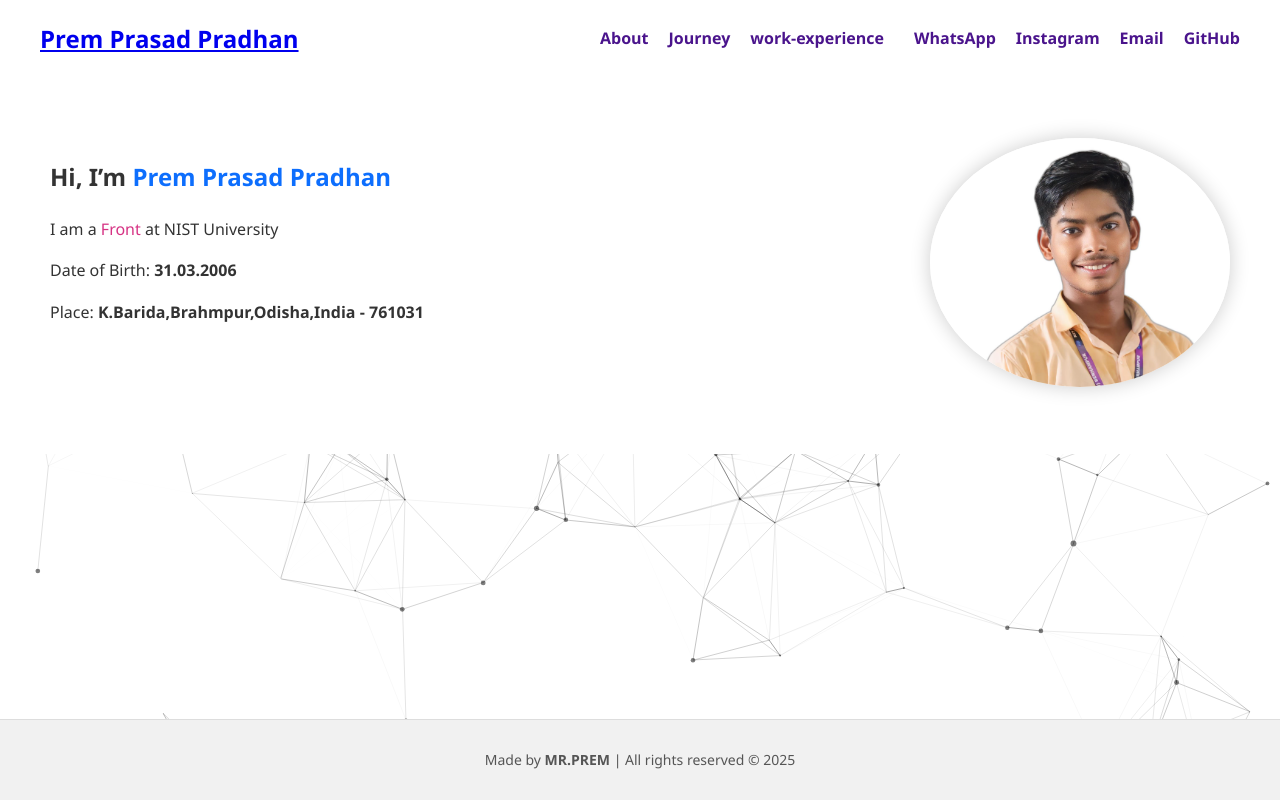
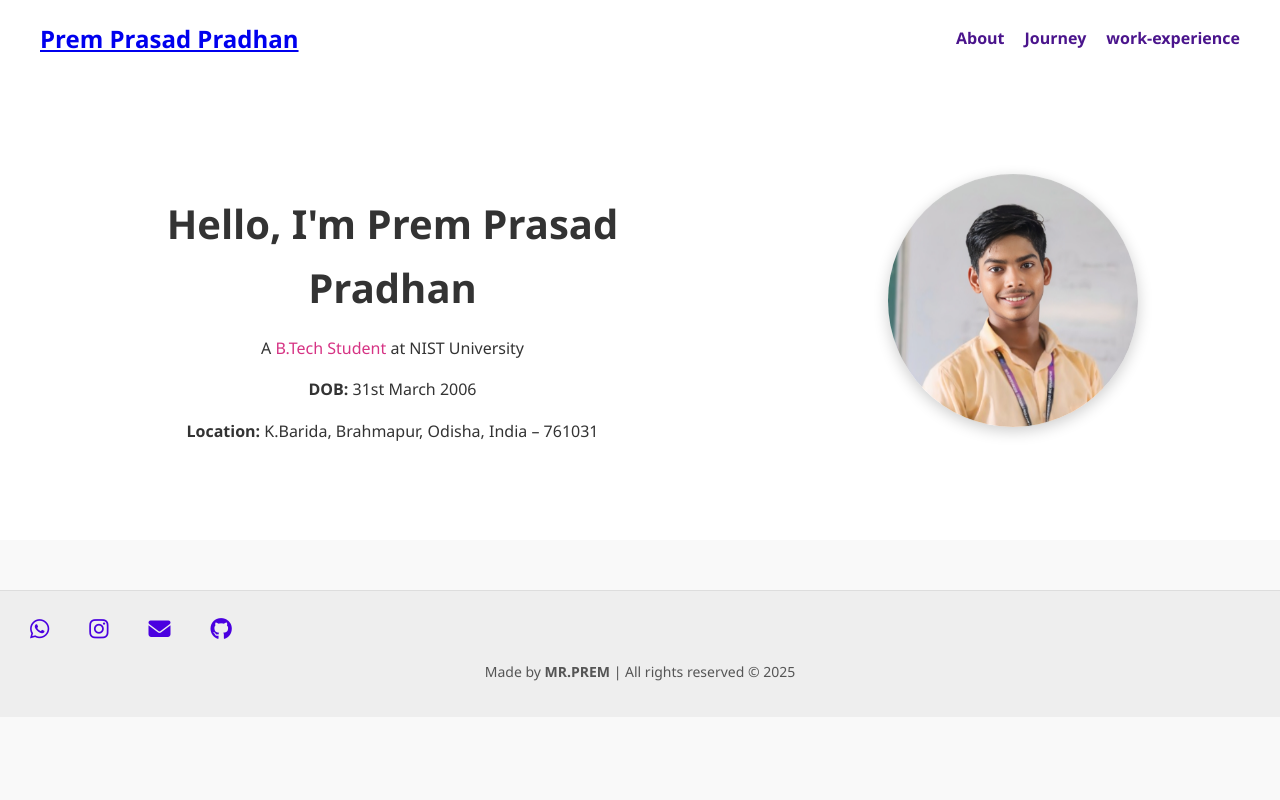
Before and after one commit to MRPREM31/My-Portfolio-, a Flask app: page / in a window 1280 px wide. Run offline with Flask 3, Linux system fonts and the light colour scheme.

Commit message:
Updated last requirments.txt

```diff
--- a/static/css/style.css
+++ b/static/css/style.css
@@ -385,3 +385,135 @@ html, body {
   color: #555;
   margin-top: auto; /* Pushes footer to bottom */
 }
+
+
+.site-footer {
+  text-align: center;
+  padding: 20px;
+  background-color: #f1f1f1;
+  font-size: 14px;
+  margin-top: auto;
+  color: #555;
+}
+
+.social-links {
+  margin-bottom: 10px;
+}
+
+.social-links a {
+  font-size: 22px;
+  margin: 0 10px;
+  color: #4A00E0;
+  transition: color 0.3s ease;
+  text-decoration: none;
+}
+
+.social-links a:hover {
+  color: #111;
+}
+
+
+body, html {
+  margin: 0;
+  padding: 0;
+  box-sizing: border-box;
+  font-family: "Segoe UI", sans-serif;
+  background-color: #f9f9f9;
+  color: #333;
+  position: relative;
+}
+
+/* Particle background */
+#particles-js {
+  position: fixed;
+  width: 100%;
+  height: 100%;
+  z-index: -1;
+}
+
+/* Hero section */
+.hero {
+  display: flex;
+  flex-wrap: wrap;
+  align-items: center;
+  justify-content: space-around;
+  padding: 80px 20px;
+  text-align: center;
+}
+
+.hero-text {
+  max-width: 500px;
+}
+
+.hero-text h2 {
+  font-size: 2.5rem;
+  margin-bottom: 10px;
+}
+
+.highlight {
+  color: #4A00E0;
+  font-weight: bold;
+}
+
+.highlight-role {
+  color: #007bff;
+}
+
+.hero-image img {
+  max-width: 250px;
+  border-radius: 50%;
+  box-shadow: 0 0 10px rgba(0,0,0,0.2);
+}
+
+/* Footer */
+.site-footer {
+  text-align: center;
+  padding: 20px;
+  background-color: #eee;
+  font-size: 14px;
+  color: #555;
+  margin-top: 50px;
+}
+
+
+.hero-image img {
+  max-width: 250px;
+  border-radius: 50%;
+  animation: float 3s ease-in-out infinite;
+  box-shadow: 0 4px 15px rgba(0,0,0,0.2);
+}
+
+@keyframes float {
+  0%, 100% {
+    transform: translateY(0px);
+  }
+  50% {
+    transform: translateY(-15px);
+  }
+}
+
+.hero-text h2 {
+  animation: slide-in 1s ease-in-out;
+}
+
+@keyframes slide-in {
+  from {
+    transform: translateX(-30px);
+    opacity: 0;
+  }
+  to {
+    transform: translateX(0);
+    opacity: 1;
+  }
+}
+
+
+#particles-js {
+  position: fixed;
+  width: 100%;
+  height: 100%;
+  top: 0;
+  left: 0;
+  z-index: -1;
+  background: #ffffff; /* Optional: set a background */
+}
--- a/static/js/script.js
+++ b/static/js/script.js
@@ -1,62 +1,10 @@
-// ========== Smooth Scroll ==========
-document.querySelectorAll('a[href^="#"]').forEach(anchor => {
-    anchor.addEventListener('click', function (e) {
-        const target = document.querySelector(this.getAttribute('href'));
-        if (target) {
-            e.preventDefault();
-            target.scrollIntoView({ behavior: 'smooth' });
-        }
-    });
-});
-
-// ========== Typewriter Effect ==========
-const textDisplay = document.querySelector('.highlight-role');
-const phrases = ["B.Tech Student", "Frontend Developer", "Flask Learner", "Dream Chaser"];
-let i = 0;
-let j = 0;
-let currentPhrase = [];
-let isDeleting = false;
-let isEnd = false;
-
-function loop() {
-    isEnd = false;
-    textDisplay.innerHTML = currentPhrase.join('');
-
-    if (i < phrases.length) {
-
-        if (!isDeleting && j <= phrases[i].length) {
-            currentPhrase.push(phrases[i][j]);
-            j++;
-            textDisplay.innerHTML = currentPhrase.join('');
-        }
-
-        if (isDeleting && j <= phrases[i].length) {
-            currentPhrase.pop();
-            j--;
-            textDisplay.innerHTML = currentPhrase.join('');
-        }
-
-        if (j == phrases[i].length) {
-            isEnd = true;
-            isDeleting = true;
-        }
-
-        if (isDeleting && j === 0) {
-            currentPhrase = [];
-            isDeleting = false;
-            i++;
-            if (i === phrases.length) {
-                i = 0;
-            }
-        }
-    }
-
-    const speedUp = Math.random() * (80 - 50) + 50;
-    const normalSpeed = Math.random() * (300 - 200) + 200;
-    const time = isEnd ? 1000 : isDeleting ? speedUp : normalSpeed;
-    setTimeout(loop, time);
+const text = "Hello, I’m Prem Prasad Pradhan";
+let index = 0;
+function typeEffect() {
+  if (index < text.length) {
+    document.getElementById("typewriter").innerHTML += text.charAt(index);
+    index++;
+    setTimeout(typeEffect, 100);
+  }
 }
-
-if (textDisplay) {
-    loop();
-}
+window.onload = typeEffect;
--- a/templates/footer.html
+++ b/templates/footer.html
@@ -1,4 +1,18 @@
-<!-- footer.html -->
 <footer class="site-footer">
+  <div class="social-links">
+    <a href="https://wa.me/qr/HMVJYHULB4RBL1" target="_blank" title="WhatsApp">
+      <i class="fab fa-whatsapp"></i>
+    </a>
+    <a href="https://www.instagram.com/liku___pradhan?igsh=ejMzanVtbjJzOGlt" target="_blank" title="Instagram">
+      <i class="fab fa-instagram"></i>
+    </a>
+    <a href="mailto:mr.prem2006@gmail.com" title="Email">
+      <i class="fas fa-envelope"></i>
+    </a>
+    <a href="https://github.com/Prem-Pradhan-303" target="_blank" title="GitHub">
+      <i class="fab fa-github"></i>
+    </a>
+  </div>
+
   <p>Made by <strong>MR.PREM</strong> | All rights reserved © 2025</p>
 </footer>
--- a/templates/header.html
+++ b/templates/header.html
@@ -19,12 +19,6 @@
 
 
 
-      </ul>
-      <ul class="social-links">
-        <li><a href="https://wa.me/qr/HMVJYHULB4RBL1" target="_blank">WhatsApp</a></li>
-        <li><a href="https://www.instagram.com/liku___pradhan?igsh=ejMzanVtbjJzOGlt" target="_blank">Instagram</a></li>
-        <li><a href="mailto:mr.prem2006@gmail.com">Email</a></li>
-        <li><a href="https://github.com/Prem-Pradhan-303" target="_blank">GitHub</a></li>
-      </ul>
+
     </div>
   </nav>
--- a/templates/index.html
+++ b/templates/index.html
@@ -3,49 +3,64 @@
 <head>
   <meta charset="UTF-8">
   <title>Prem Prasad Pradhan | Portfolio</title>
+
+  <!-- Mobile Responsive -->
+  <meta name="viewport" content="width=device-width, initial-scale=1.0">
+
+  <!-- Font Awesome for icons (optional) -->
+  <link rel="stylesheet" href="https://cdnjs.cloudflare.com/ajax/libs/font-awesome/6.5.0/css/all.min.css">
+
+  <!-- Custom CSS -->
   <link rel="stylesheet" href="{{ url_for('static', filename='css/style.css') }}">
 </head>
 
+<body>
+  <!-- Particle Background -->
+  <div id="particles-js"></div>
 
-
-<body>
-    <div id="particles-js"></div>
+  <!-- Header -->
   {% include 'header.html' %}
 
-</header>
-
+  <!-- Hero Section -->
   <section class="hero">
     <div class="hero-text">
-        <h2>Hi, I’m <span class="highlight">Prem Prasad Pradhan</span></h2>
-        <p>I am a <span class="highlight-role">B.Tech Student</span> at NIST University</p>
-        <p>Date of Birth: <strong>31.03.2006</strong></p>
-        <p>Place: <strong>K.Barida,Brahmpur,Odisha,India - 761031</strong></p>
+      <h2 id="typewriter"></h2>
+      <p>A <span class="highlight-role">B.Tech Student</span> at NIST University</p>
+      <p><strong>DOB:</strong> 31st March 2006</p>
+      <p><strong>Location:</strong> K.Barida, Brahmapur, Odisha, India – 761031</p>
+    </div>
 
-    </div>
     <div class="hero-image">
       <img src="{{ url_for('static', filename='assets/avatar.png') }}" alt="Prem Prasad Pradhan">
     </div>
   </section>
 
+  <!-- Footer -->
+  {% include 'footer.html' %}
 
-<script src="{{ url_for('static', filename='js/script.js') }}"></script>
-
+  <!-- Particle JS Script -->
   <script src="{{ url_for('static', filename='js/particles.min.js') }}"></script>
   <script>
-  particlesJS.load('particles-js', "{{ url_for('static', filename='js/particles.json') }}", function() {
+    particlesJS.load('particles-js', "{{ url_for('static', filename='js/particles-config.json') }}", function () {
       console.log('particles.js loaded!');
     });
   </script>
 
+  <!-- Typing Effect Script -->
+  <script>
+    const text = "Hello, I'm Prem Prasad Pradhan";
+    let index = 0;
+    function typeEffect() {
+      if (index < text.length) {
+        document.getElementById("typewriter").innerHTML += text.charAt(index);
+        index++;
+        setTimeout(typeEffect, 80);
+      }
+    }
+    window.onload = typeEffect;
+  </script>
+
+  <!-- Other JS -->
+  <script src="{{ url_for('static', filename='js/script.js') }}"></script>
 </body>
-<footer class="site-footer">
-  <p>Made by <strong>MR.PREM</strong> | All rights reserved © 2025</p>
-</footer>
 </html>
-<!-- Particle.js background -->
-<script src="{{ url_for('static', filename='js/particles.min.js') }}"></script>
-<script>
-  particlesJS.load('particles-js', "{{ url_for('static', filename='particles-config.json') }}", function() {
-    console.log('particles.js loaded - callback');
-  });
-</script>
```
Also changed, not shown: templates/about.html (+14 -6 lines), templates/journey.html (+10 -3 lines), templates/work-experience.html (+10 -0 lines), static/assets/avatar.png. Lines whose indentation alone changed are shown as unchanged.
